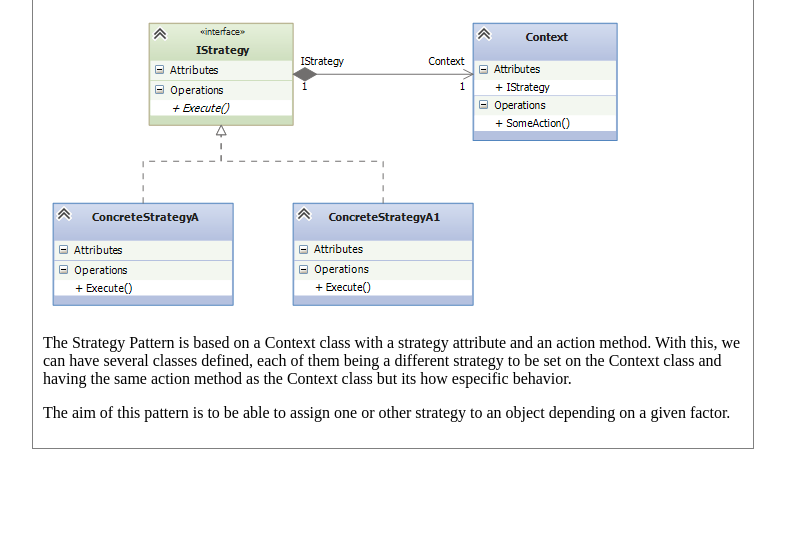
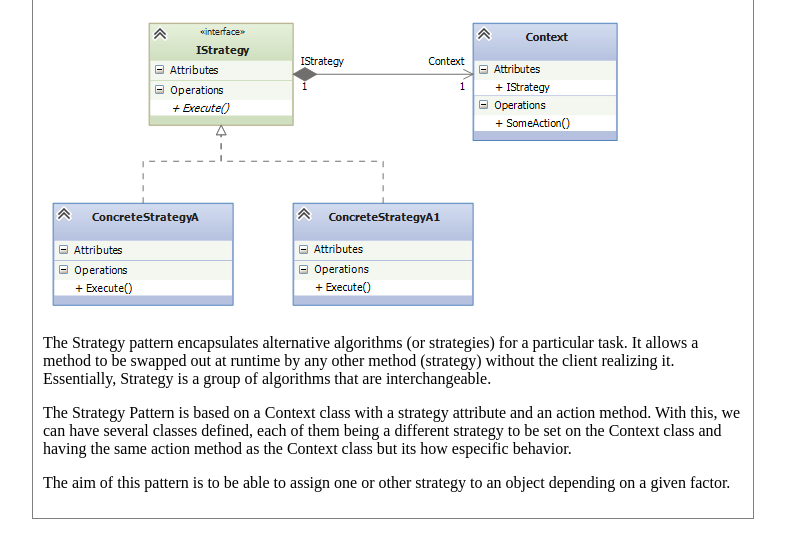
Before and after one commit to Abaranasia/frontend-patters, a plain HTML site: page strategy/strategy.html in a window 1280 px wide. Shown: the part 120-678 px from the top of the page, without its empty margins (247-1032 px from the left). Drawn offline with Linux system fonts and the light colour scheme.

Commit message:
Update strategy description

```diff
--- a/strategy/strategy.html
+++ b/strategy/strategy.html
@@ -19,6 +19,7 @@
     <h1>Strategy Pattern</h1>
     <p> This patter give us the chance to have different behaviors in an object and also add new ones</p>
     <img src="Strategy.png" alt="Strategy UML schemma">
+    <p>The Strategy pattern encapsulates alternative algorithms (or strategies) for a particular task. It allows a method to be swapped out at runtime by any other method (strategy) without the client realizing it. Essentially, Strategy is a group of algorithms that are interchangeable.</p>
     <p>The Strategy Pattern is based on a Context class with a strategy attribute and an action method. With this, we can have several classes defined, each of them being a different strategy to be set on the Context class and having the same action method as the Context class but its how especific behavior.</p>
     <p>The aim of this pattern is to be able to assign one or other strategy to an object depending on a given factor.</p>
   </div>
```
